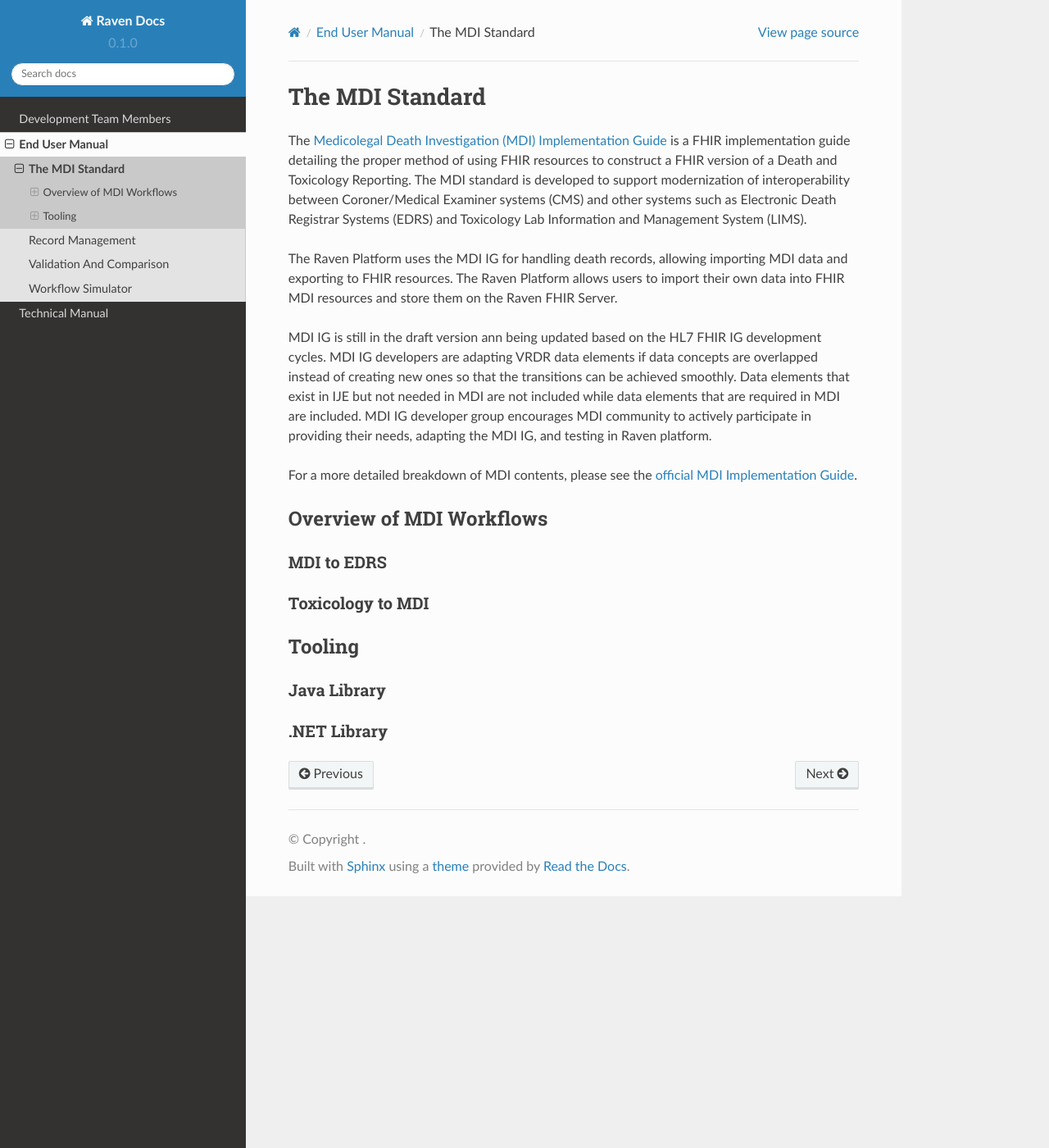
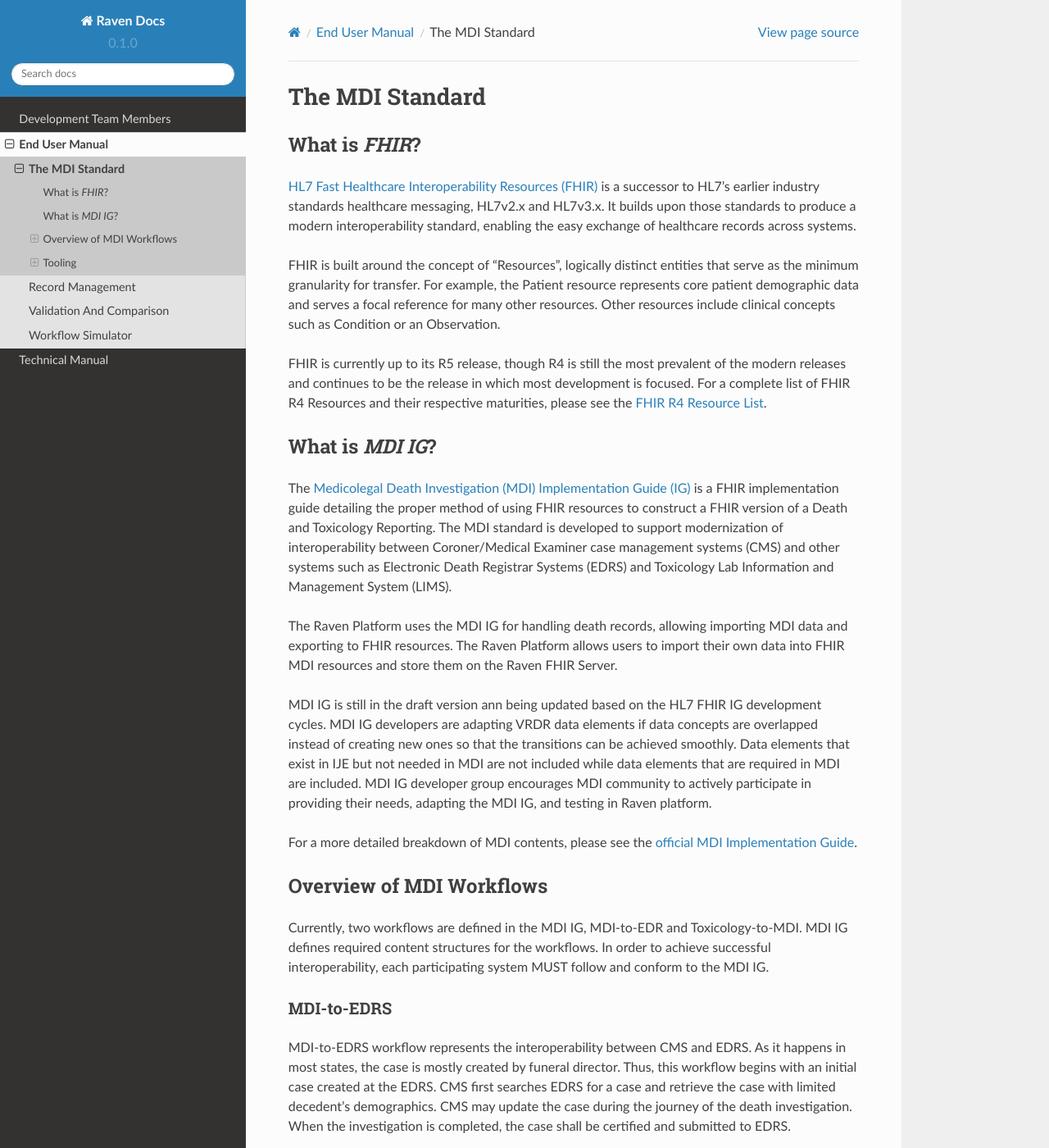
Before and after one commit to MortalityReporting/RavenDocs, a Sphinx documentation site: the page built from docs/source/userManual/mdiStandard.rst, in a window 1280 px wide and 1400 px high. Shown: the whole window at 82% size. Built offline with Sphinx 7.4.7 and the Read the Docs theme 2.0.0, drawn with Linux system fonts in a browser that asks for light colours; some of the changed text lies outside the part shown.

Commit message:
adding more stuff

```diff
--- a/docs/source/endUserManual.rst
+++ b/docs/source/endUserManual.rst
@@ -1,5 +1,5 @@
 End User Manual
-===========
+===============
 
 .. toctree::
     userManual/mdiStandard
--- a/docs/source/technicalManual/componentOverview.rst
+++ b/docs/source/technicalManual/componentOverview.rst
@@ -4,11 +4,11 @@ Component Overview
 Raven FHiR Server
 -----------------
 
-Raven APIs
+MDI APIs
 ----------
 
 Raven Dashboard 2
 -----------------
 
-Bluejay
--------
+Bluejay FHIR Server
+-------------------
--- a/docs/source/userManual/mdiStandard.rst
+++ b/docs/source/userManual/mdiStandard.rst
@@ -2,10 +2,35 @@
 
 The MDI Standard
 ================
-The `Medicolegal Death Investigation (MDI) Implementation Guide <http://build.fhir.org/ig/HL7/fhir-mdi-ig/>`__ is a FHIR
+
+What is *FHIR*?
+---------------
+
+`HL7 Fast Healthcare Interoperability Resources
+(FHIR) <http://hl7.org/fhir/>`__ is a successor to HL7’s earlier
+industry standards healthcare messaging, HL7v2.x and HL7v3.x. It builds
+upon those standards to produce a modern interoperability standard,
+enabling the easy exchange of healthcare records across systems.
+
+FHIR is built around the concept of “Resources”, logically distinct
+entities that serve as the minimum granularity for transfer. For
+example, the Patient resource represents core patient demographic data
+and serves a focal reference for many other resources. Other resources
+include clinical concepts such as Condition or an Observation.
+
+FHIR is currently up to its R5 release, though R4 is still the most
+prevalent of the modern releases and continues to be the release in
+which most development is focused. For a complete list of FHIR R4
+Resources and their respective maturities, please see the `FHIR R4
+Resource List <https://hl7.org/fhir/R4/resourcelist.html>`__.
+
+What is *MDI IG*?
+-----------------
+
+The `Medicolegal Death Investigation (MDI) Implementation Guide (IG) <http://build.fhir.org/ig/HL7/fhir-mdi-ig/>`__ is a FHIR
 implementation guide detailing the proper method of using FHIR resources
 to construct a FHIR version of a Death and Toxicology Reporting. The MDI standard is
-developed to support modernization of interoperability between Coroner/Medical Examiner systems (CMS)
+developed to support modernization of interoperability between Coroner/Medical Examiner case management systems (CMS)
 and other systems such as Electronic Death Registrar Systems (EDRS) and Toxicology Lab Information and Management System (LIMS).
 
 The Raven Platform uses the MDI IG for handling death
@@ -25,11 +50,24 @@ MDI Implementation Guide <http://build.fhir.org/ig/HL7/fhir-mdi-ig/background.ht
 Overview of MDI Workflows
 -------------------------
 
-MDI to EDRS
+Currently, two workflows are defined in the MDI IG, MDI-to-EDR and Toxicology-to-MDI. MDI IG defines
+required content structures for the workflows. In order to achieve successful interoperability,
+each participating system MUST follow and conform to the MDI IG.
+
+MDI-to-EDRS
 ^^^^^^^^^^^
+MDI-to-EDRS workflow represents the interoperability between CMS and EDRS. As it happens in most states,
+the case is mostly created by funeral director. Thus, this workflow begins with an initial case created at
+the EDRS. CMS first searches EDRS for a case and retrieve the case with limited decedent's demographics.
+CMS may update the case during the journey of the death investigation. When the investigation is completed,
+the case shall be certified and submitted to EDRS.
 
+In this workflow, users can validate the MDI-to-EDRS FHIR bundle documents, load the documents, and submit to EDRS.
+It's highly recommended for users to first validate the FHIR data before loading to Raven. For those who do not
+have their own dataset or are not ready to produce the dataset, Raven allows users to search the Raven FHIR Server,
+load the case and play with the case. Users can explore the raw FHIR data along with the rendered data in forms.
 
-Toxicology to MDI
+Toxicology-to-MDI
 ^^^^^^^^^^^^^^^^^
 
 
```
